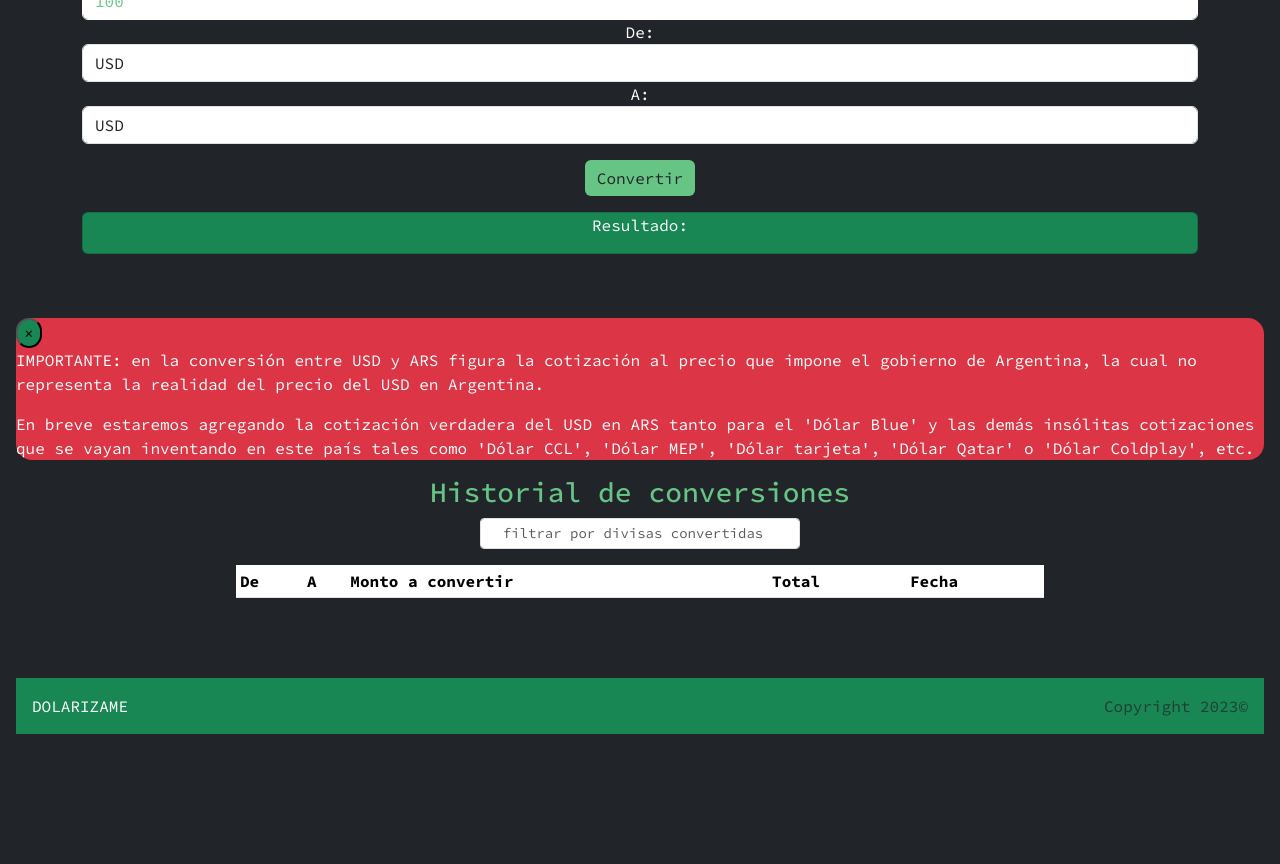
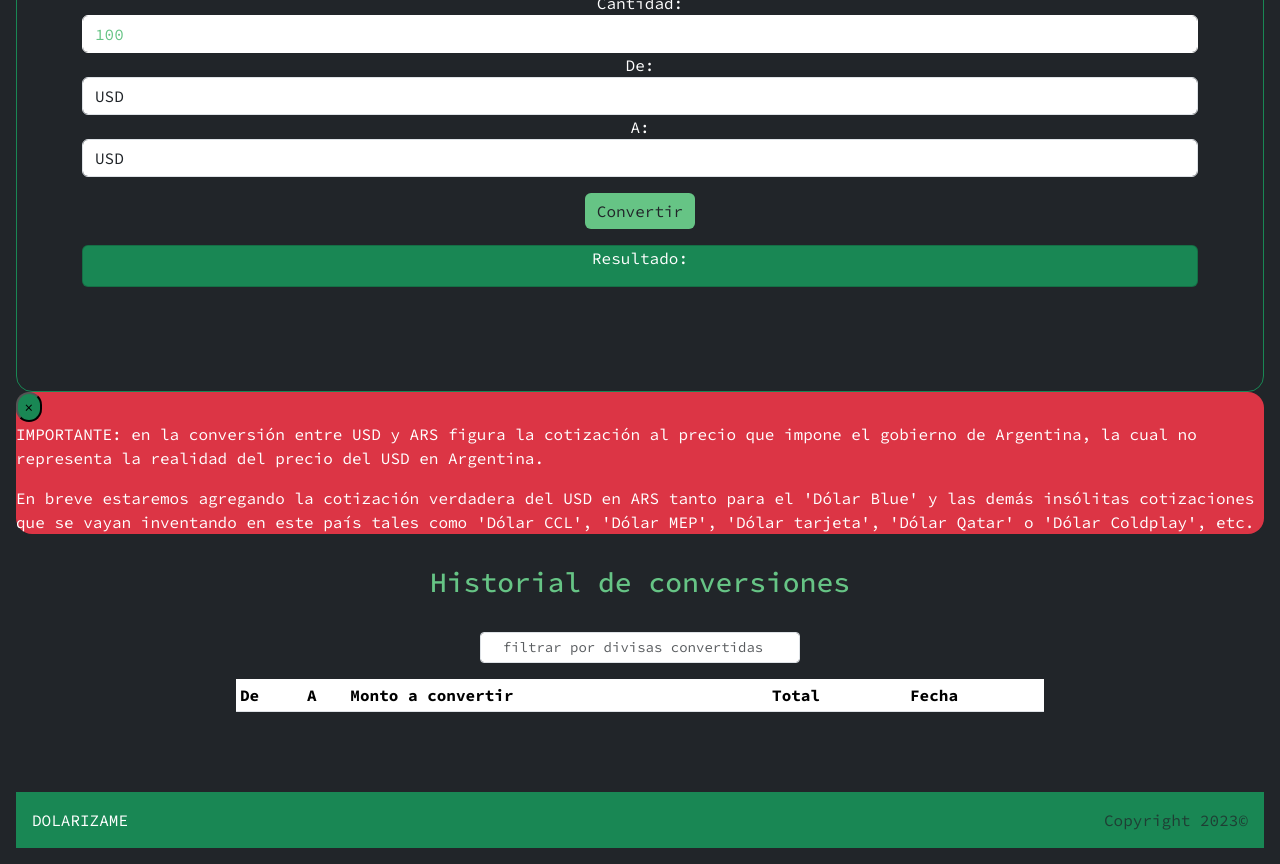
Before and after one commit to lautarodubravka/convertidor-de-divisas-coderhouse, a plain HTML site: page index.html in a window 1280 px wide. Shown: the part 312-1176 px from the top of the page. Before the commit the page ends 1062 px from the top, so only its background shows below. Drawn offline with nearby package versions, Linux system fonts and the light colour scheme.

Commit message:
update 5

```diff
--- a/CSS/style.css
+++ b/CSS/style.css
@@ -16,6 +16,9 @@ margin-bottom: 2rem;
 h1, h2, h3 {
     color: rgb(102, 196, 133) !important;
   }
+.border {
+  border-radius: 1rem;
+}
 #important-message {
   display: none;
   opacity: 0;
@@ -23,6 +26,7 @@ margin-bottom: 2rem;
 }
 .center {
   text-align: center;
+  margin-bottom: 2rem;
 }
 input[type="number"] {
   background-color: #fff;
@@ -70,6 +74,11 @@ display: flexbox;
 .close {
 border-radius: 1rem;
     }
+/*HISTORIAL*/
+.historial {
+  margin-top: 2rem;
+  margin-bottom: 2rem;
+}
 /*FOOTER*/
 .footer {
     margin-top: 4rem;
--- a/index.html
+++ b/index.html
@@ -40,7 +40,7 @@
 <h1>Conversión de divisas al instante</h1>
 </div>
 <!--CONVERSOR-->
-<section id="conversor">
+<section id="conversor" class="border border-success p-2">
   <div class="container center">
     <h2>Haz la conversión</h2>
     <form id="conversionForm">
@@ -104,7 +104,9 @@
 <section id="historial">
   <div class="container-fluid">
     <div class="form-group d-block text-center">
+      <div class="historial">
       <h3>Historial de conversiones</h3>
+     </div>
       <input type="search" id="searchInput" placeholder="filtrar por divisas convertidas" class="form-control form-control-sm mb-3">
     </div>
     <div class="row texto-lista d-flex justify-content-center">
```
Lines whose indentation alone changed are shown as unchanged.
